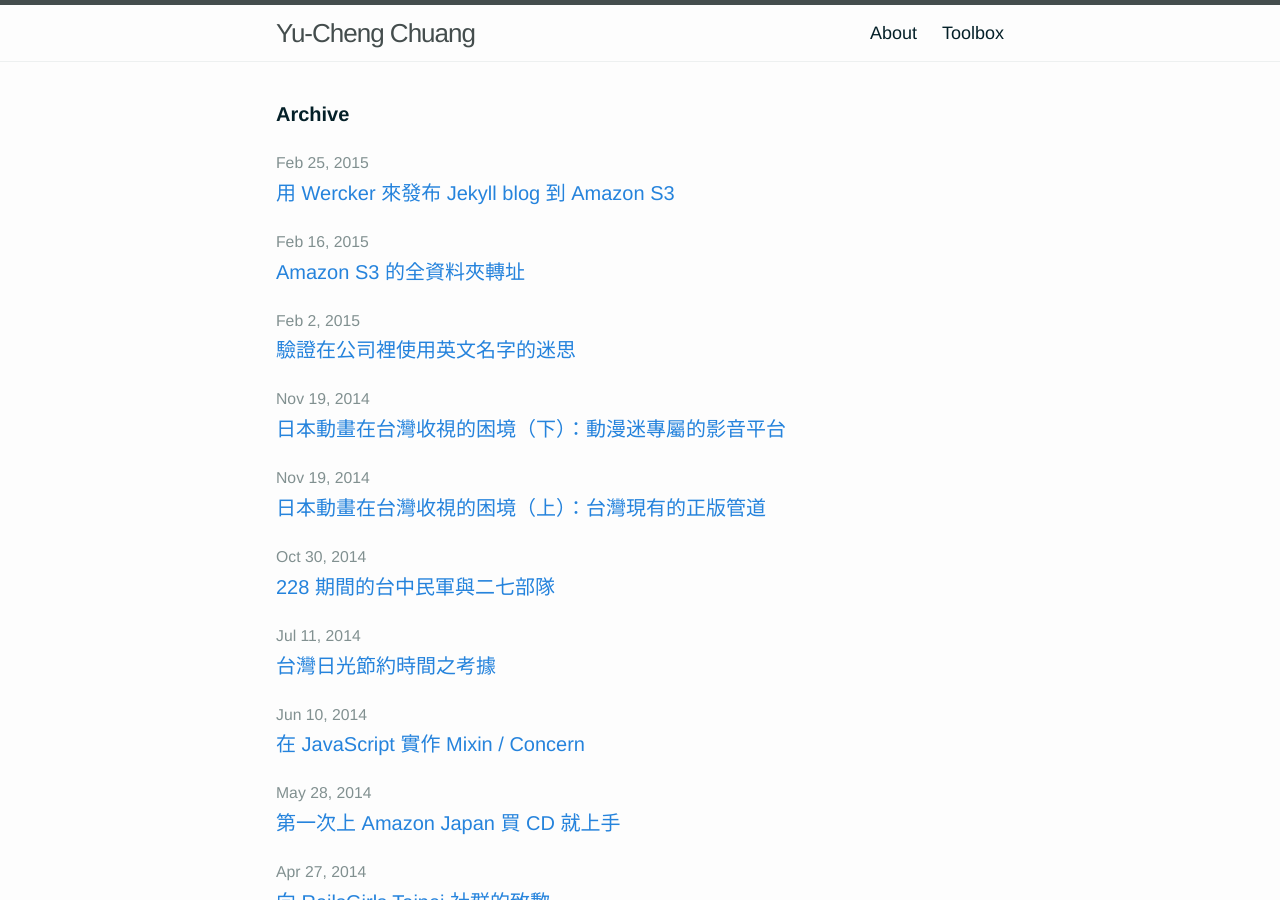
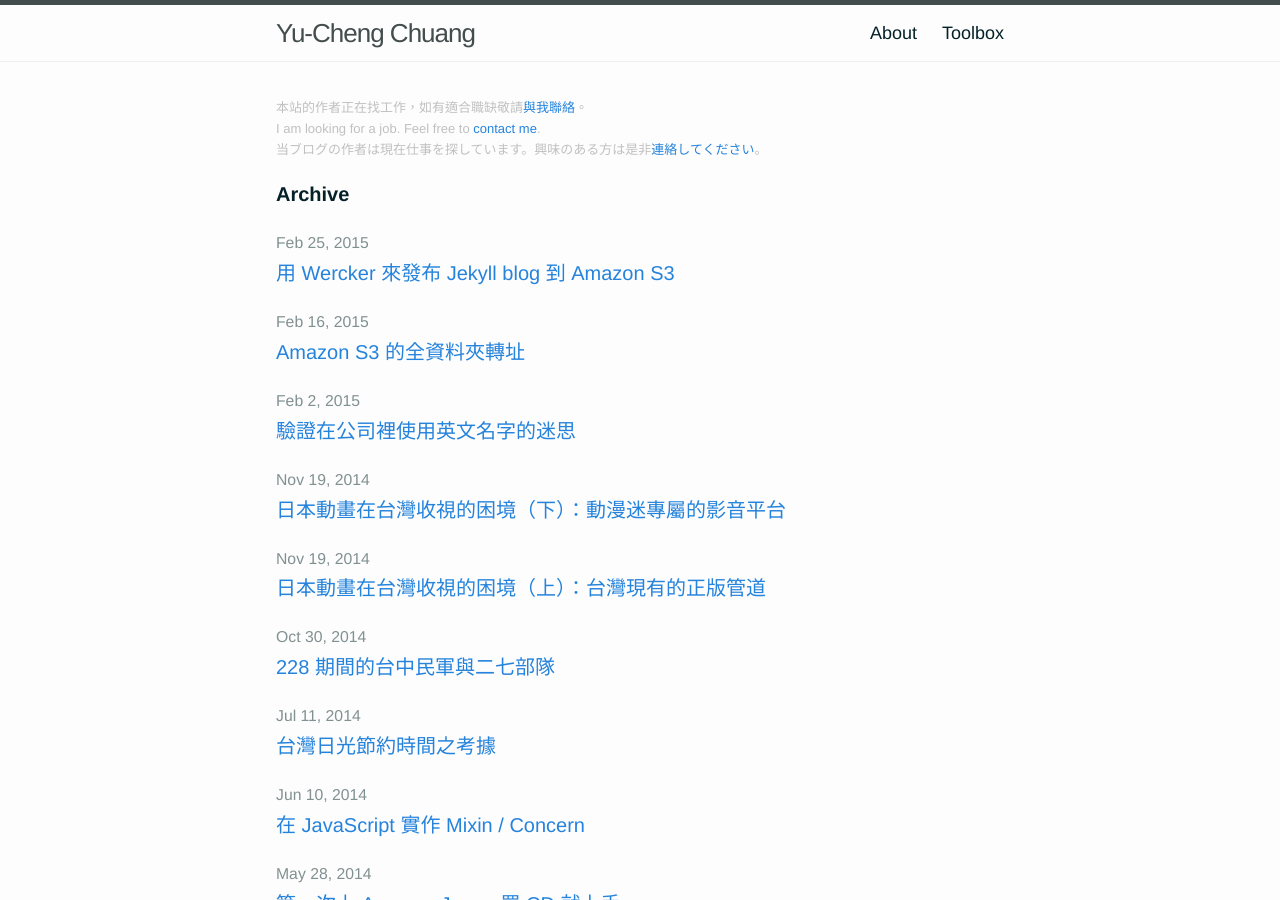
Before and after one commit to godfrey3835/blog, a Jekyll site: the page built from index.html, in a window 1280 px wide and 900 px high. Built offline with Jekyll 4.4.1, drawn with Linux system fonts in a browser that asks for light colours; Markdown is read by kramdown in place of the engine named in the settings; comment, search, counter and statistics services are not loaded.

Commit message:
put available for hire info

```diff
--- /dev/null
+++ b/_includes/_available_for_hire.html
@@ -0,0 +1,7 @@
+<div style="font-size: small; color: silver;">
+  <p>
+    <span lang="zh-hant">本站的作者正在找工作，如有適合職缺敬請<a href="/about">與我聯絡</a>。</span><br>
+    <span lang="en">I am looking for a job. Feel free to <a href="/about">contact me</a>.</span><br>
+    <span lang="ja">当ブログの作者は現在仕事を探しています。興味のある方は是非<a href="/about">連絡してください</a>。</span>
+  </p>
+</div>
--- a/_layouts/default.html
+++ b/_layouts/default.html
@@ -9,6 +9,8 @@
 
     <div class="page-content">
       <div class="wrapper">
+        {% include _available_for_hire.html %}
+
         {{ content }}
       </div>
     </div>
```
